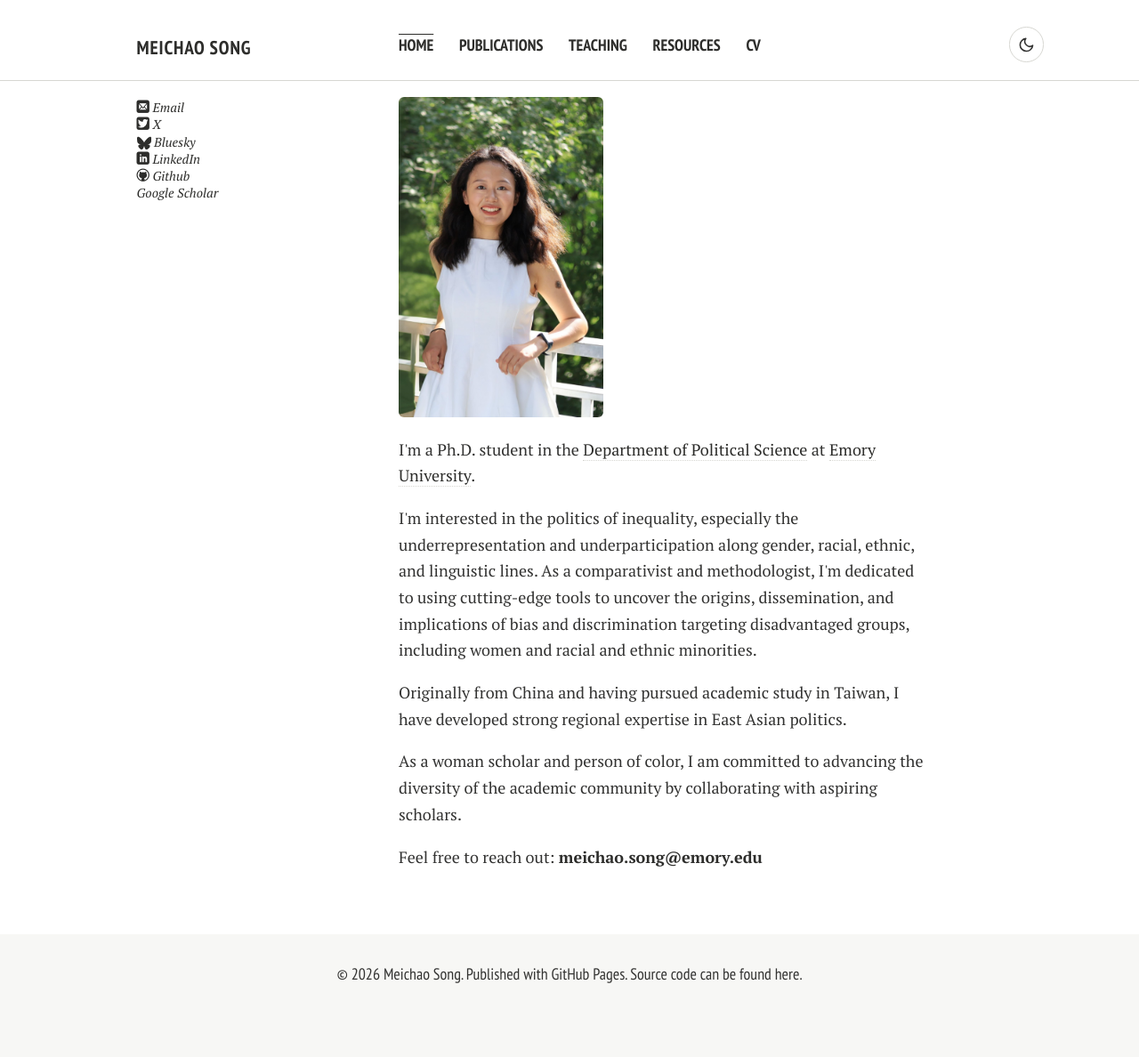
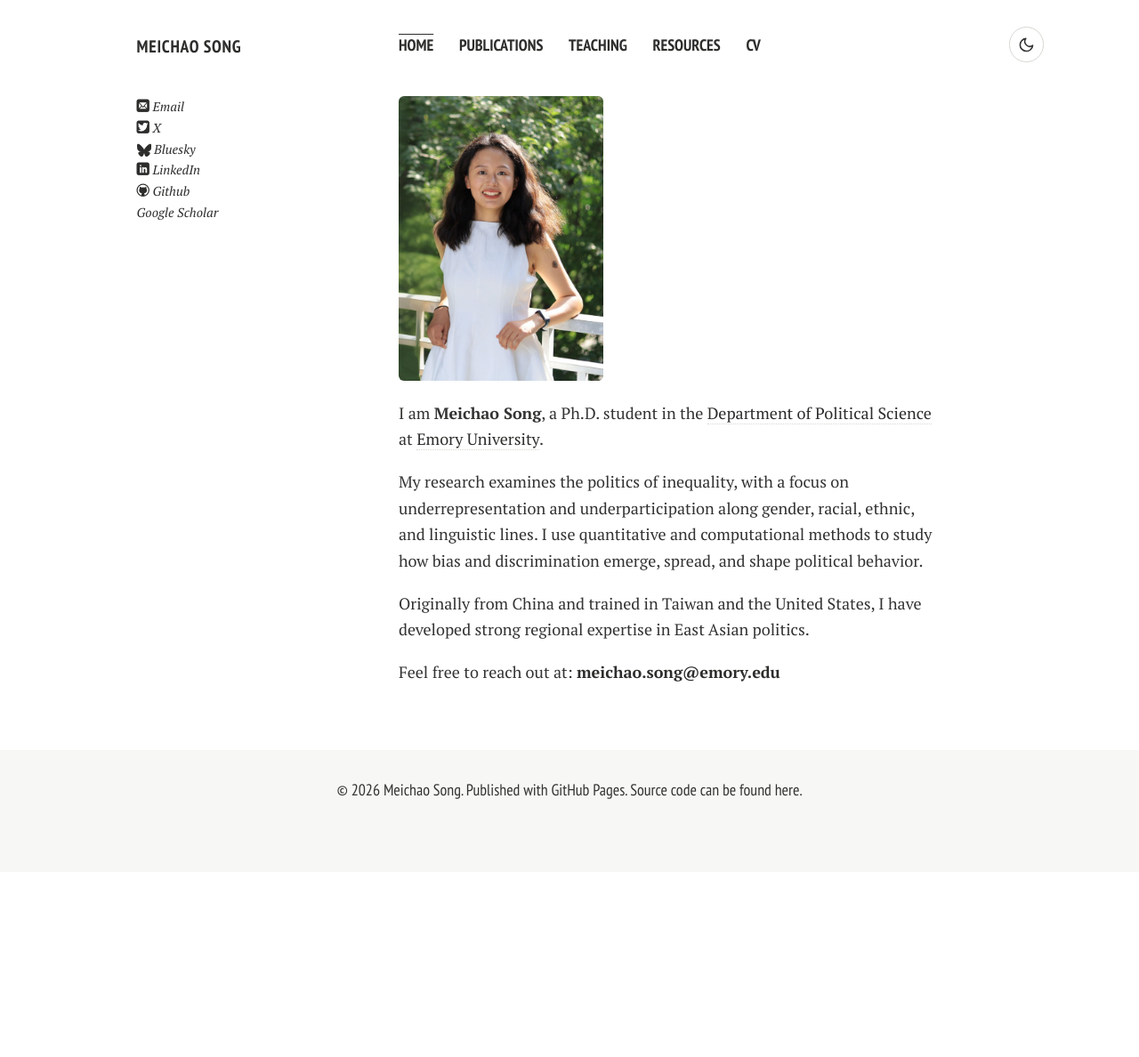
Before and after one commit to MeichaoPoliSci/MeichaoCV202606, a Jekyll site: the page built from index.md, in a window 1280 px wide. Shown: the whole page at 89% size. Built offline with Jekyll 4.4.1, drawn with Linux system fonts in a browser that asks for light colours; nearby versions of some CDN libraries; comment, search, counter and statistics services are not loaded; a style sheet for code colours, icons or effects is not loaded; after the commit the page ends 980 px from its top, so only the background shows below that.

Commit message:
Revert "Polish homepage layout grid"
This reverts commit a9fc63e9970509fcb7e0e7ce5f1f8411b10ec267.

```diff
--- a/_includes/head.html
+++ b/_includes/head.html
@@ -58,8 +58,8 @@
 <link rel="stylesheet" href="https://cdnjs.cloudflare.com/ajax/libs/academicons/1.8.6/css/academicons.min.css" integrity="sha256-uFVgMKfistnJAfoCUQigIl+JfUaP47GrRKjf6CTPVmw=" crossorigin="anonymous" />
 
 <!-- For all browsers -->
-<link rel="stylesheet" href="{{ "/assets/css/main.css" | relative_url }}?v=20260617-home-grid">
-<link rel="stylesheet" href="{{ "/assets/css/theme-toggle.css" | relative_url }}?v=20260617-home-grid">
+<link rel="stylesheet" href="{{ "/assets/css/main.css" | relative_url }}?v=20260617-home-layout">
+<link rel="stylesheet" href="{{ "/assets/css/theme-toggle.css" | relative_url }}?v=20260617-home-layout">
 
 <!--[if (lt IE 9) & (!IEMobile)]>
 <link rel="stylesheet" href="{{ "/assets/css/ie.css" | relative_url }}">
--- a/assets/css/theme-toggle.css
+++ b/assets/css/theme-toggle.css
@@ -79,7 +79,6 @@ footer a {
 
 .navigation-wrapper {
   position: relative;
-  border-bottom: 1px solid var(--theme-border);
   color: var(--theme-text);
 }
 
@@ -88,7 +87,7 @@ footer a {
 }
 
 .site-name a {
-  font-size: 1.18rem;
+  font-size: 1.08rem;
   font-weight: 700;
   letter-spacing: 0.04em;
   text-transform: uppercase;
@@ -213,10 +212,6 @@ select:focus {
   color: var(--theme-muted);
 }
 
-.article-author-top p {
-  margin-bottom: 0.95rem;
-}
-
 .footer-wrap {
   background-color: var(--theme-surface);
 }
@@ -260,9 +255,7 @@ html[data-theme="dark"] .footer-wrap {
 .profile-photo {
   display: block;
   width: 230px;
-  height: 100%;
-  max-height: 520px;
-  min-height: 360px;
+  height: 320px;
   margin: 0;
   border-radius: 6px;
   object-fit: cover;
@@ -273,7 +266,7 @@ html[data-theme="dark"] .footer-wrap {
     display: grid;
     grid-template-columns: minmax(0, 600px) 230px;
     column-gap: 48px;
-    align-items: stretch;
+    align-items: start;
   }
 
   #main:has(.home-profile) article {
@@ -283,11 +276,8 @@ html[data-theme="dark"] .footer-wrap {
 
   #main:has(.home-profile) .article-author-top {
     width: 10%;
-    margin-left: 12%;
+    margin-left: 8%;
     margin-right: 4%;
-    padding-right: 2%;
-    border-right: 1px solid var(--theme-border);
-    box-sizing: border-box;
   }
 }
 
@@ -314,7 +304,7 @@ html[data-theme="dark"] .footer-wrap {
     align-items: center;
     min-width: 0;
     min-height: 2.2rem;
-    font-size: 1.08rem;
+    font-size: 1rem;
     line-height: 1.1;
   }
 
@@ -432,8 +422,6 @@ html[data-theme="dark"] .footer-wrap {
   .profile-photo {
     width: min(72vw, 230px);
     height: auto;
-    min-height: 0;
-    max-height: none;
     aspect-ratio: 3 / 4;
   }
 }
--- a/index.md
+++ b/index.md
@@ -4,15 +4,13 @@ layout: page
 
 <div class="home-profile">
   <div class="bio-text">
-    <p>I'm a Ph.D. student in the <a href="https://polisci.emory.edu/">Department of Political Science</a> at <a href="https://www.emory.edu/">Emory University</a>.</p>
+    <p>I am <strong>Meichao Song</strong>, a Ph.D. student in the <a href="https://polisci.emory.edu/">Department of Political Science</a> at <a href="https://www.emory.edu/">Emory University</a>.</p>
 
-    <p>I'm interested in the politics of inequality, especially the underrepresentation and underparticipation along gender, racial, ethnic, and linguistic lines. As a comparativist and methodologist, I'm dedicated to using cutting-edge tools to uncover the origins, dissemination, and implications of bias and discrimination targeting disadvantaged groups, including women and racial and ethnic minorities.</p>
+    <p>My research examines the politics of inequality, with a focus on underrepresentation and underparticipation along gender, racial, ethnic, and linguistic lines. I use quantitative and computational methods to study how bias and discrimination emerge, spread, and shape political behavior.</p>
 
-    <p>Originally from China and having pursued academic study in Taiwan, I have developed strong regional expertise in East Asian politics.</p>
+    <p>Originally from China and trained in Taiwan and the United States, I have developed strong regional expertise in East Asian politics.</p>
 
-    <p>As a woman scholar and person of color, I am committed to advancing the diversity of the academic community by collaborating with aspiring scholars.</p>
-
-    <p>Feel free to reach out: <strong><a href="mailto:meichao.song@emory.edu">meichao.song@emory.edu</a></strong></p>
+    <p>Feel free to reach out at: <strong><a href="mailto:meichao.song@emory.edu">meichao.song@emory.edu</a></strong></p>
   </div>
 
   <img src="{{ "/meichaosong.jpg" | relative_url }}" class="profile-photo" alt="Meichao Song">
```
